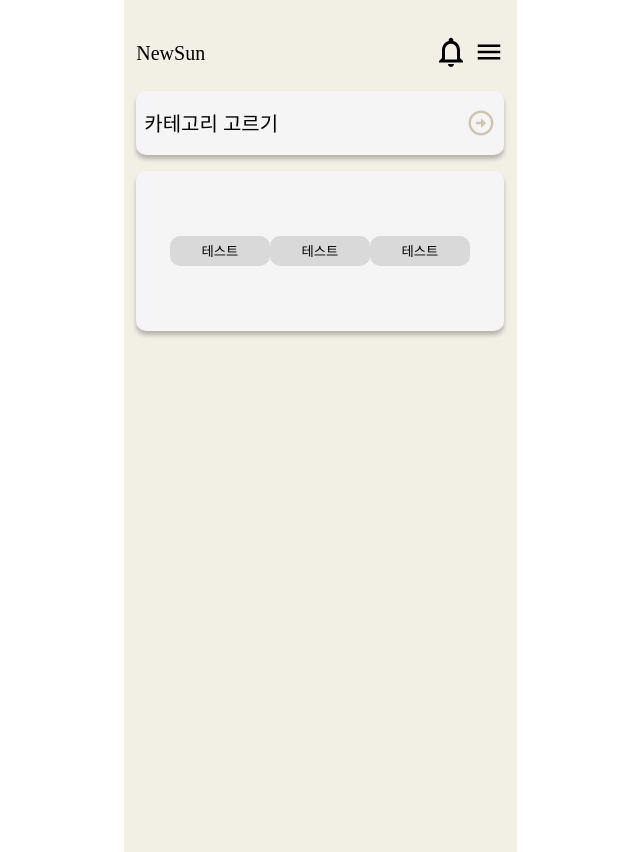
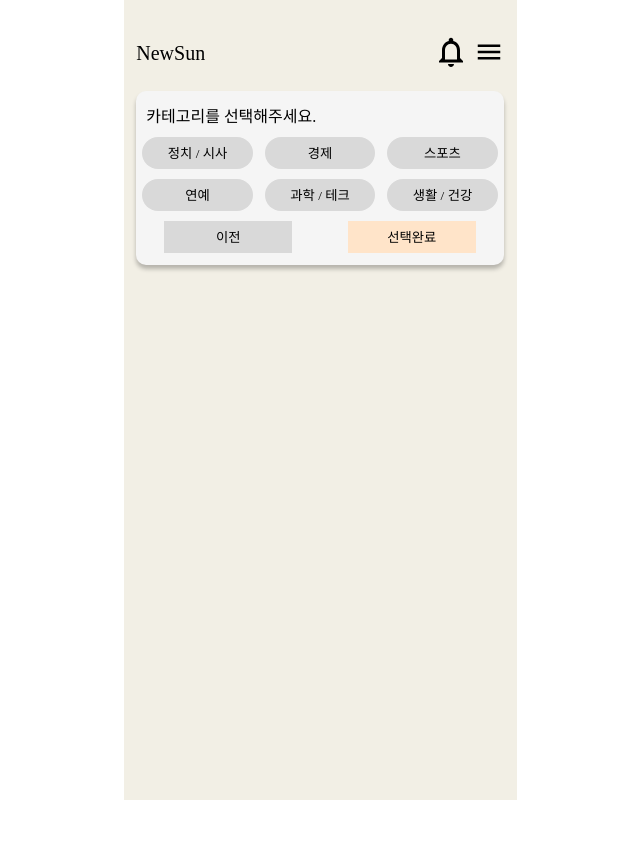
Before and after one commit to NewSunnn/NewSun_Client, a React (Vite) app in the folder client/: page / in a window 1280 px wide. Both pictures are taken after a click on the picture 800 px from the left and 122 px from the top of the page. Shown: the whole page, without its empty margins (320-960 px from the left). After the commit the page ends 800 px from the top, so only its background shows below. Built offline with nearby package versions, Linux system fonts and the light colour scheme; a web font is replaced by a local one.

Commit message:
Feat: 카테고리 컴포넌트 구현

```diff
--- a/client/src/components/Button/Button.styled.ts
+++ b/client/src/components/Button/Button.styled.ts
@@ -3,16 +3,17 @@ import theme from '@/theme';
 import {ButtonProps} from '@/interfaces/button';
 
 export const Button = styled.button<ButtonProps>`
-  background: ${theme.colors.btnDefault};
+  background: ${(props) =>
+    props.type ? `${theme.colors[props.type]}` : `${theme.colors.btnDefault}`};
   border: 0;
-  display: flex;
+  /* display: flex;
   justify-content: center;
-  align-items: center;
-  width: ${(props) => `${props.width}px`};
-  height: ${(props) => `${props.height}px`};
-  margin: ${(props) => `${props.margin}`};
+  align-items: center; */
+  width: ${(props) => `${props.width}%`};
+  height: ${(props) => `${props.height}%`};
+  margin: ${(props) => (props.margin ? `${props.margin}` : 0)};
   padding: ${(props) => (props.padding ? `${props.padding}` : 0)};
   border-radius: ${(props) => (props.radious ? `${props.radious}` : 0)};
-  color: ${(props) => `${props.color}`};
-  font-size: ${(props) => `${props.fontSize}px`};
+  /* color: ${(props) => `${props.color}`};
+  font-size: ${(props) => `${props.fontSize}px`}; */
 `;
--- a/client/src/components/Button/index.tsx
+++ b/client/src/components/Button/index.tsx
@@ -11,10 +11,10 @@ export const Button = (props: ButtonProps) => {
       radious={props.radious}
       onClick={props.onClick}
       background={props.background}
-      backgroundColor={props.backgroundColor}
       disabled={props.disabled}
       color={props.color}
       fontSize={props.fontSize}
+      type={props.type}
     >
       {props.children}
     </S.Button>
--- a/client/src/components/CategoryBox/CategoryBox.styled.ts
+++ b/client/src/components/CategoryBox/CategoryBox.styled.ts
@@ -4,11 +4,19 @@ import theme from '@/theme';
 export const Wrapper = styled.div`
   width: 100%;
   height: 20vh;
+  /* gap: 0.5vw; */
   display: flex;
-  /* flex-direction: column; */
-  justify-content: center;
+  flex-wrap: wrap;
+  justify-content: space-around;
   align-items: center;
   background-color: ${theme.colors.sub};
   box-shadow: ${theme.boxShadow};
   border-radius: 10px;
+  padding-top: 7px;
+  padding-bottom: 7px;
 `;
+
+export const Title = styled.div`
+  width: 100%;
+  padding-left: 10px;
+`;
--- a/client/src/components/CategoryBox/index.tsx
+++ b/client/src/components/CategoryBox/index.tsx
@@ -1,6 +1,23 @@
 import * as S from './CategoryBox.styled';
-import {CategoryProps} from '@/interfaces/categoryBox';
+import {Button} from '../Button';
+import {CATEGORY_LIST} from '@/constants/category';
+// import {CategoryProps} from '@/interfaces/categoryBox';
 
-export const CategoryBox = (props: CategoryProps) => {
-  return <S.Wrapper>{props.children}</S.Wrapper>;
+export const CategoryBox = () => {
+  return (
+    <S.Wrapper>
+      <S.Title>카테고리를 선택해주세요.</S.Title>
+      {CATEGORY_LIST.map((category) => (
+        <Button key={category} width={30} height={20} radious={'30px'}>
+          {category}
+        </Button>
+      ))}
+      <Button width={35} height={20}>
+        이전
+      </Button>
+      <Button width={35} height={20} type={'confirm'}>
+        선택완료
+      </Button>
+    </S.Wrapper>
+  );
 };
--- a/client/src/components/SelectBox/index.tsx
+++ b/client/src/components/SelectBox/index.tsx
@@ -3,17 +3,14 @@ import Arrow from '@/assets/Arrow.svg';
 
 interface Props {
   text: string;
+  onClick: () => void;
 }
-
-const handleCategory = () => {
-  console.log('test');
-};
 
 export const SelectBox = (props: Props) => {
   return (
     <S.Wrapper>
       <S.Title size="20px">{props.text}</S.Title>
-      <S.ArrowButton src={Arrow} onClick={() => handleCategory()} />
+      <S.ArrowButton src={Arrow} onClick={props.onClick} />
     </S.Wrapper>
   );
 };
--- a/client/src/constants/category.ts
+++ b/client/src/constants/category.ts
@@ -1,5 +1,5 @@
 export const CATEGORY_LIST: string[] = [
-  '정치',
+  '정치 / 시사',
   '경제',
   '스포츠',
   '연예',
--- a/client/src/pages/Home/index.tsx
+++ b/client/src/pages/Home/index.tsx
@@ -1,36 +1,22 @@
 import {PageLayout} from '@/components/PageLayout';
 import {SelectBox} from '@/components/SelectBox';
 import {CategoryBox} from '@/components/CategoryBox';
-import {Button} from '@/components/Button';
-// import {MainBox} from '@/components/MainBox';
-
-// CATEGORY_LIST 만큼 버튼 나열
+import {useState} from 'react';
 
 export const Home = () => {
+  const [showCategory, setShowCategory] = useState(false);
+
+  const handleSelectBoxClick = () => {
+    setShowCategory(true);
+  };
+
   return (
-    <>
-      <PageLayout
-        children={
-          <>
-            <SelectBox text="카테고리 고르기" />
-            <CategoryBox>
-              <Button width={100} height={30} radious={'10px'}>
-                테스트
-              </Button>
-              <Button width={100} height={30} radious={'10px'}>
-                테스트
-              </Button>
-              <Button width={100} height={30} radious={'10px'}>
-                테스트
-              </Button>
-            </CategoryBox>
-
-            {/* <MainBox /> */}
-            {/* <MainBox /> */}
-          </>
-        }
-      ></PageLayout>
-      {/* PageLayout childeren으로 Component 넘기기 */}
-    </>
+    <PageLayout>
+      {!showCategory ? (
+        <SelectBox text="카테고리 고르기" onClick={handleSelectBoxClick} />
+      ) : (
+        <CategoryBox />
+      )}
+    </PageLayout>
   );
 };
--- a/client/src/style.ts
+++ b/client/src/style.ts
@@ -8,9 +8,12 @@ export const GlobalStyle = createGlobalStyle`
     src: url(${Jua}) format('truetype');
     font-weight: normal;
   }
+* {
+  font-family: 'Jua';
+
+}
 
 html, body {
-  font-family: 'Jua';
   margin: 0;
 }
 
@@ -26,7 +29,7 @@ html {
 }
 body  {
     width: 393px;
-    height: 852px;
+    height: 100vh;
   }
   #root {
     background-color: #f2efe5;
```
